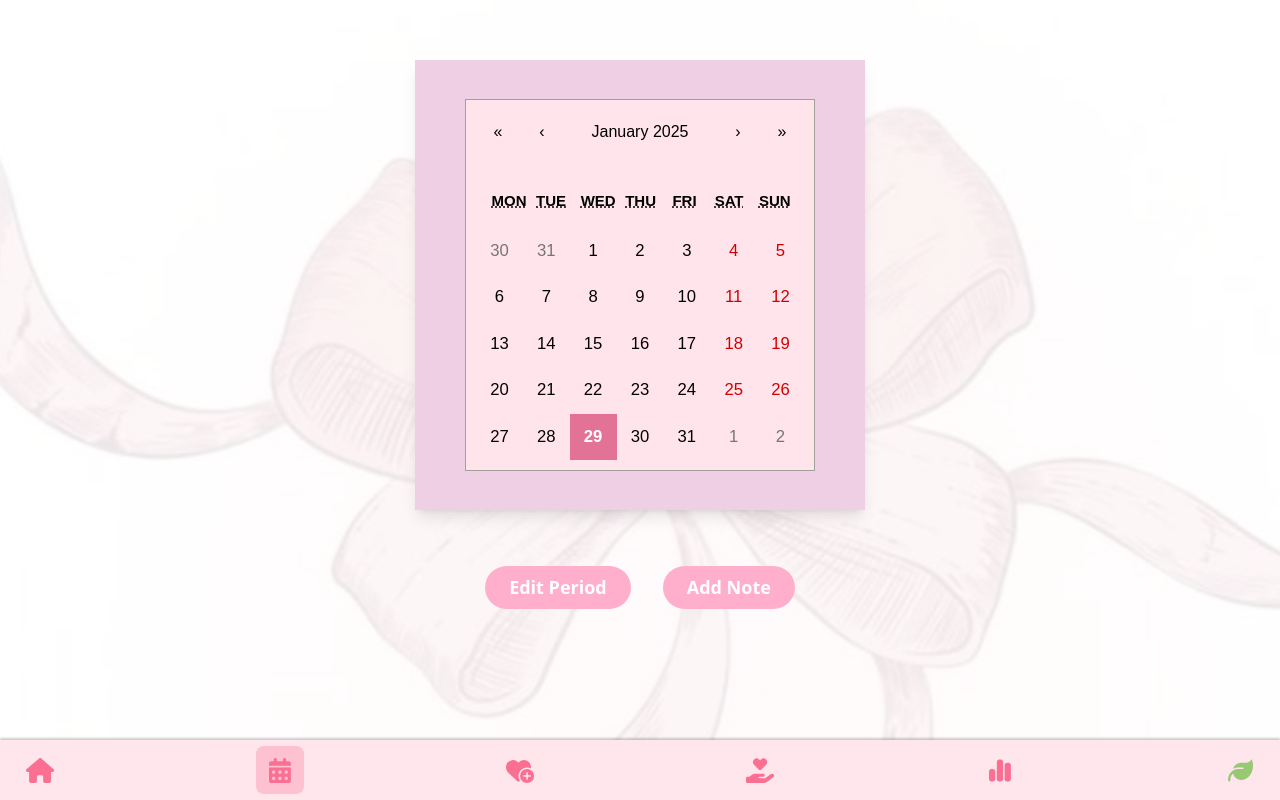
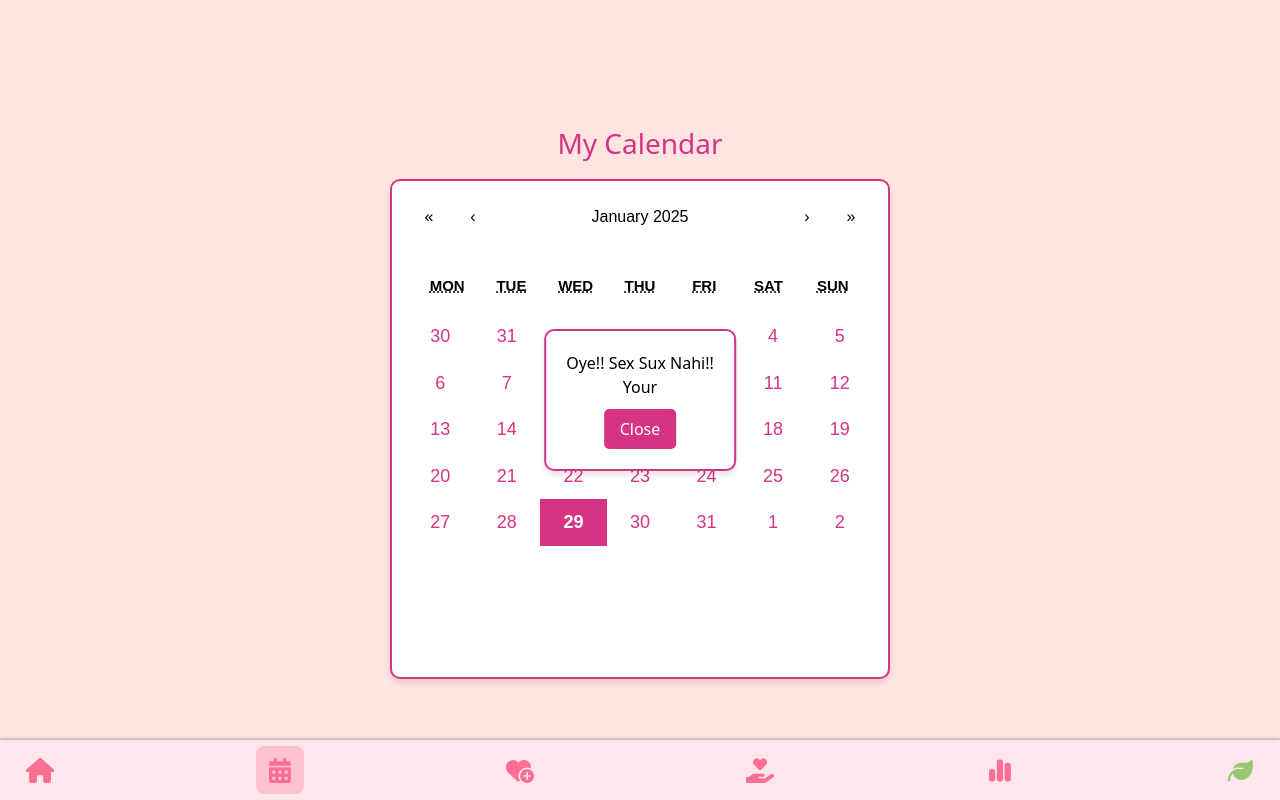
Before and after one commit to AmanYadav7015/PixieCycle, a React (Vite) app: page /calendar in a window 1280 px wide. Both pictures are taken after a click on the button "29". Built offline with nearby package versions, Linux system fonts and the light colour scheme; a web font is replaced by a local one.

Commit message:
Modified Calendar

```diff
--- a/src/components/Calendar/CalendarPage.jsx
+++ b/src/components/Calendar/CalendarPage.jsx
@@ -1,40 +1,129 @@
 import React, { useState } from "react";
 import Calendar from "react-calendar";
 import "react-calendar/dist/Calendar.css";
-import { useNavigate } from "react-router-dom";
 
-const CalendarPage = () => {
+export default function MyCalendar() {
   const [date, setDate] = useState(new Date());
-  const navigate = useNavigate();
+  const [showPopup, setShowPopup] = useState(false);
+  const [selectedDate, setSelectedDate] = useState(null);
+  const [selectedEvent, setSelectedEvent] = useState(null);
+
+  // Define special dates with symbols
+  const specialDates = {
+    "2025-02-20": { emoji: "🩸", event: "period have Started" },
+    "2025-02-21": { emoji: "🩸", event: "periods are Ongoing" },
+    "2025-02-22": { emoji: "🩸", event: "periods are Ongoing" },
+    "2025-02-23": { emoji: "🌸", event: "are ovulation" },
+    "2025-02-24": { emoji: "💧", event: "are in Luteal Phase" },
+  };
+
+  const handleDateClick = (date) => {
+    const dateStr = date.toISOString().split("T")[0]; // Format date as YYYY-MM-DD
+    setSelectedDate(date.toDateString()); // Store selected date
+    setSelectedEvent(specialDates[dateStr] || null); // Store event if exists
+    setShowPopup(true); // Show popup
+  };
 
   return (
-    <div className="h-screen flex flex-col items-center">
-      <div className="bg-[#efcfe3] shadow-lg mt-15 mb-10 w-[450px] h-[450px] flex justify-center items-center">
+    <div style={styles.container}>
+      <h2 style={styles.title}>My Calendar</h2>
       <Calendar
         onChange={setDate}
         value={date}
-          className="custom-calendar scale-100 text-xl"
+        onClickDay={handleDateClick} // Open popup on any date click
+        tileContent={({ date, view }) => {
+          if (view === "month") {
+            const dateStr = date.toISOString().split("T")[0];
+            return <span>{specialDates[dateStr]?.emoji || ""}</span>;
+          }
+        }}
+        className="custom-calendar"
       />
-      </div>
 
-      <div>
-        <button
-          className="m-4 px-6 py-2 text-white font-semibold rounded-full"
-          style={{ backgroundColor: "#FFAFCC", fontSize: "18px" }}
-          onClick={() => navigate("/add-period")}
-        >
-          Edit Period
-        </button>
-        <button
-          className="m-4 px-6 py-2 text-white font-semibold rounded-full"
-          style={{ backgroundColor: "#FFAFCC", fontSize: "18px" }}
-          // onClick={() => navigate("/home-page")}
-        >
-          Add Note
+      {/* Popup Modal */}
+      {showPopup && (
+        <div style={styles.popup}>
+          <h3>Oye!! Sex Sux Nahi!!</h3>
+          <p>Your</p>
+          {selectedEvent && (
+            <p>
+              {selectedEvent.emoji} {selectedEvent.event}
+            </p>
+          )}
+          <button style={styles.closeButton} onClick={() => setShowPopup(false)}>
+            Close
           </button>
         </div>
+      )}
+
+      {/* Custom CSS for Calendar Styling */}
+      <style>{customStyles}</style>
     </div>
   );
+}
+
+// Styling
+const styles = {
+  container: {
+    display: "flex",
+    flexDirection: "column",
+    alignItems: "center",
+    justifyContent: "center",
+    height: "100vh",
+    backgroundColor: "#ffe4e1", // Light pink background
+  },
+  title: {
+    color: "#d63384",
+    fontSize: "28px",
+    marginBottom: "15px",
+  },
+  popup: {
+    position: "fixed",
+    top: "50%",
+    left: "50%",
+    transform: "translate(-50%, -50%)",
+    background: "white",
+    padding: "20px",
+    borderRadius: "10px",
+    border: "2px solid #d63384", // Pink border
+    boxShadow: "0px 4px 6px rgba(0, 0, 0, 0.1)",
+    zIndex: 1000,
+    textAlign: "center",
+  },
+  closeButton: {
+    backgroundColor: "#d63384",
+    color: "white",
+    border: "none",
+    padding: "8px 16px",
+    marginTop: "10px",
+    cursor: "pointer",
+    borderRadius: "5px",
+  },
 };
 
-export default CalendarPage;
+// Custom CSS for bigger calendar styling
+const customStyles = `
+  .custom-calendar {
+    width: 500px; /* 🔥 Increased width */
+    height: 500px; /* 🔥 Increased height */
+    background: white;
+    border: 2px solid #d63384;
+    border-radius: 10px;
+    padding: 15px;
+    box-shadow: 0px 4px 6px rgba(0, 0, 0, 0.1);
+    font-size: 20px; /* 🔥 Bigger font */
+  }
+  .react-calendar__tile {
+    color: #d63384;
+    font-size: 18px; /* 🔥 Bigger font */
+  }
+  .react-calendar__tile--active {
+    background: #d63384 !important;
+    color: white !important;
+  }
+  .react-calendar__tile:hover {
+    background: #ff99cc !important;
+  }
+`;
+
+// export default MyCalendar;
```
Lines whose indentation alone changed are shown as unchanged.
